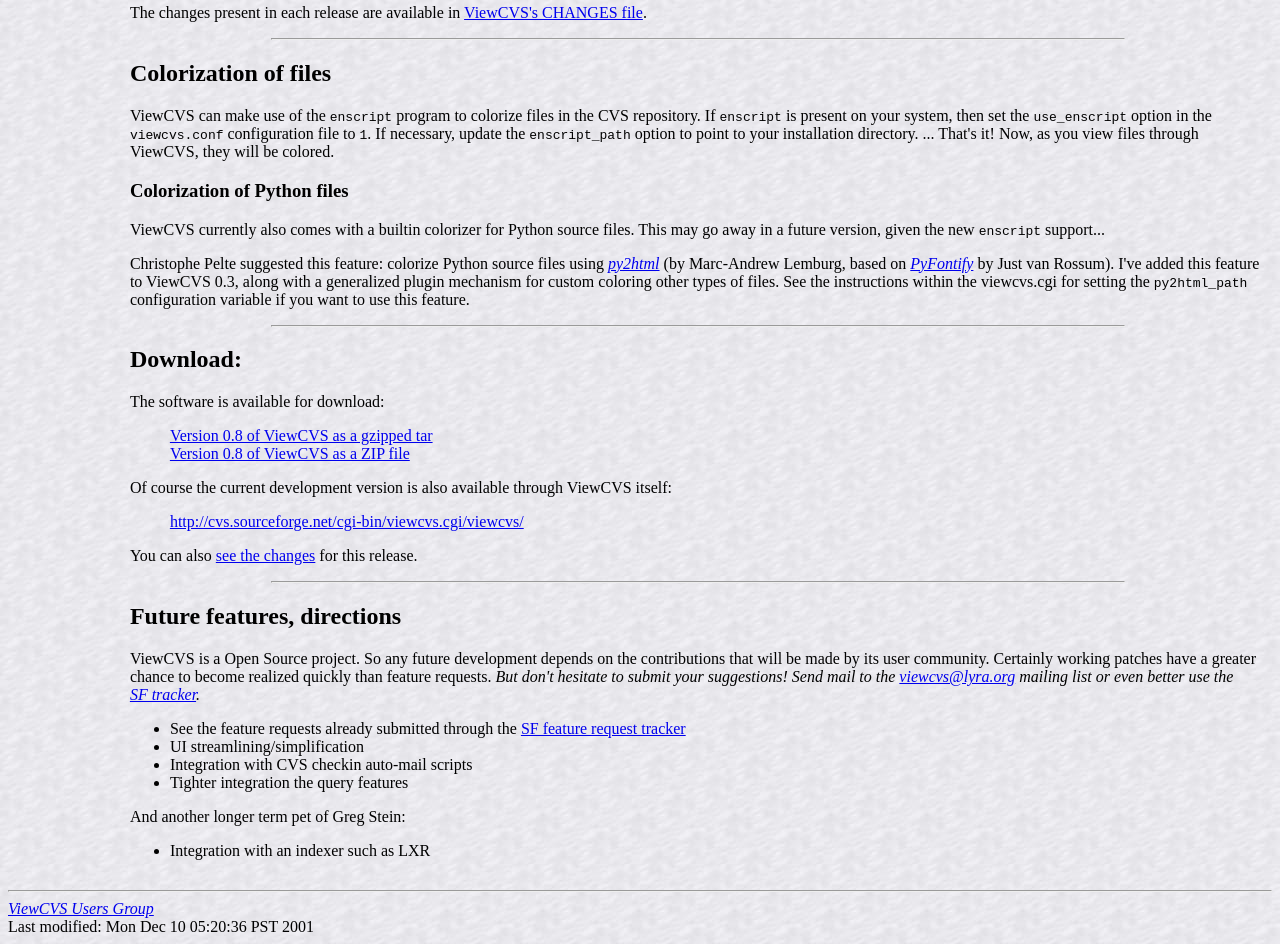
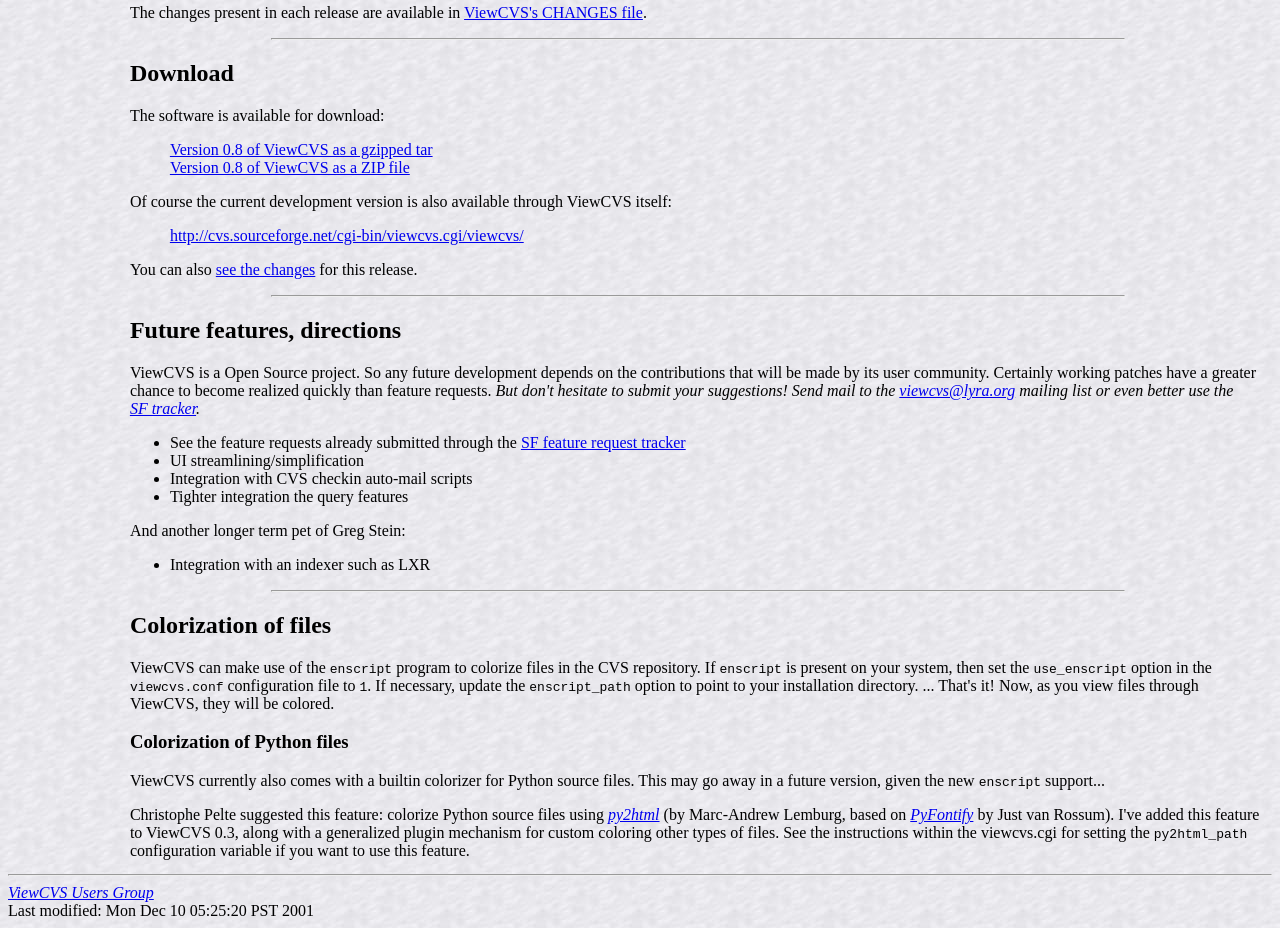
Before and after one commit to vitalif/viewvc-4intranet, a plain HTML site: page website/index.html in a window 1280 px wide. Shown: the part 1440-2384 px from the top of the page. Drawn offline with Linux system fonts and the light colour scheme.

Commit message:
* <a> cannot span <h2>, so move the anchors inside the <h2> tags * colorization is "less important" than the other subjects, so shift   it to the bottom of the page (no changes) * reflow one paragraph (no changes)
git-svn-id: http://viewvc.tigris.org/svn/viewvc/trunk@373 8cb11bc2-c004-0410-86c3-e597b4017df7

```diff
--- a/website/index.html
+++ b/website/index.html
@@ -31,16 +31,14 @@
       <a href="#History">History</a><br>
       <a href="#Mail">Mailing Lists</a><br>
       <a href="#Cvsweb">vs.&nbsp;cvsweb</a><br>
-      <a href="#Colorize">Colorization</a><br>
       <a href="#Download">Download</a><br>
       <a href="#Future">Future&nbsp;directions</a><br>
+      <a href="#Colorize">Colorization</a><br>
     </td>
     <td colspan=3>
 
     <hr width="75&#37;">
-    <a name="Features">
-    <h2>Features:</h2>
-    </a>
+    <h2><a name="Features">Features</a></h2>
     <p>
       ViewCVS can browse directories, change logs, and specific
       revisions of files. It can display diffs between versions and
@@ -56,9 +54,7 @@
     </p>
 
     <hr width="75&#37;">
-    <a name="History">
-    <h2>History:</h2>
-    </a>
+    <h2><a name="History">History</a></h2>
     <p>
       The ViewCVS software was inspired by
       <a href="http://stud.fh-heilbronn.de/~zeller/cgi/cvsweb.cgi/"><i>cvsweb</i></a>
@@ -73,10 +69,12 @@
 	 I've actually been able to go <em>way</em> beyond the simple
 	 changes that I had envisioned.
       </i></blockquote>
+    </p>
     <p>
-      ViewCVS started as a port of the cvsweb script, but has had numerous cleanups and other modifications,
-      based on some of Python's strengths. There is still some minor
-      "badness" remaining from the Perl code, but Greg has been working on
+      ViewCVS started as a port of the cvsweb script, but has had
+      numerous cleanups and other modifications, based on some of
+      Python's strengths. There is still some minor "badness"
+      remaining from the Perl code, but Greg has been working on
       flushing that out, while adding new features.
     </p>
     <p>
@@ -98,9 +96,7 @@
     </p>
 
     <hr width="75&#37;">
-    <a name="Mail">
-    <h2>Mailing Lists</h2>
-    </a>
+    <h2><a name="Mail">Mailing Lists</a></h2>
     <p>
       If you have any comments, questions, or suggestions,
       then please send them to the
@@ -118,9 +114,7 @@
       <a href="contributing.html">contribution</a> is welcome.
 
     <hr width="75&#37;">
-    <a name="Cvsweb">
-    <h2>Additional features over cvsweb</h2>
-    </a>
+    <h2><a name="Cvsweb">Additional features over cvsweb</a></h2>
 
     <ul>
       <li>
@@ -193,45 +187,7 @@
     </p>
 
     <hr width="75&#37;">
-    <a name="Colorize">
-    <h2>Colorization of files</h2>
-    </a>
-    <p>
-      ViewCVS can make use of the <code>enscript</code> program to
-      colorize files in the CVS repository. If <code>enscript</code>
-      is present on your system, then set the
-      <code>use_enscript</code> option in the
-      <code>viewcvs.conf</code> configuration file to <code>1</code>.
-      If necessary,
-      update the <code>enscript_path</code> option to point to your
-      installation directory. ... That's it! Now, as you view files
-      through ViewCVS, they will be colored.
-    </p>
-
-    <h3>Colorization of Python files</h3>
-
-    <p>
-      ViewCVS currently also comes with a builtin colorizer for Python
-      source files. This may go away in a future version, given the new
-      <code>enscript</code> support...
-    </p>
-    <p>
-      Christophe Pelte suggested this feature: colorize Python source
-      files using
-      <a href="http://starship.python.net/crew/lemburg/SoftwareDescriptions.html#py2html.py"><i>py2html</i></a>
-      (by Marc-Andrew Lemburg, based on
-      <a href="http://starship.python.net/crew/just/code/PyFontify.py"><i>PyFontify</i></a>
-      by Just van Rossum). I've added this feature to ViewCVS 0.3,
-      along with a generalized plugin mechanism for custom coloring other
-      types of files. See the instructions within the viewcvs.cgi for
-      setting the <code>py2html_path</code> configuration variable if
-      you want to use this feature.
-    </p>
-
-    <hr width="75&#37;">
-    <a name="Download">
-    <h2>Download:</h2>
-    </a>
+    <h2><a name="Download">Download</a></h2>
     <p>
       The software is available for download:
     </p>
@@ -257,9 +213,7 @@
     </p>
 
     <hr width="75&#37;">
-    <a name="Future">
-    <h2>Future features, directions</h2>
-    </a>
+    <h2><a name="Future">Future features, directions</a></h2>
     <p>
     ViewCVS is a Open Source project.  So any future development depends
     on the contributions that will be made by its user community.
@@ -289,12 +243,45 @@
     </ul>
     </p>
 
+    <hr width="75&#37;">
+    <h2><a name="Colorize">Colorization of files</a></h2>
+    <p>
+      ViewCVS can make use of the <code>enscript</code> program to
+      colorize files in the CVS repository. If <code>enscript</code>
+      is present on your system, then set the
+      <code>use_enscript</code> option in the
+      <code>viewcvs.conf</code> configuration file to <code>1</code>.
+      If necessary,
+      update the <code>enscript_path</code> option to point to your
+      installation directory. ... That's it! Now, as you view files
+      through ViewCVS, they will be colored.
+    </p>
+
+    <h3>Colorization of Python files</h3>
+    <p>
+      ViewCVS currently also comes with a builtin colorizer for Python
+      source files. This may go away in a future version, given the new
+      <code>enscript</code> support...
+    </p>
+    <p>
+      Christophe Pelte suggested this feature: colorize Python source
+      files using
+      <a href="http://starship.python.net/crew/lemburg/SoftwareDescriptions.html#py2html.py"><i>py2html</i></a>
+      (by Marc-Andrew Lemburg, based on
+      <a href="http://starship.python.net/crew/just/code/PyFontify.py"><i>PyFontify</i></a>
+      by Just van Rossum). I've added this feature to ViewCVS 0.3,
+      along with a generalized plugin mechanism for custom coloring other
+      types of files. See the instructions within the viewcvs.cgi for
+      setting the <code>py2html_path</code> configuration variable if
+      you want to use this feature.
+    </p>
+
   </td></tr></table>
   <hr>
   <address><a href="mailto:viewcvs@lyra.org">ViewCVS Users Group</a></address>
 <!-- Created: Fri Dec  3 02:51:37 PST 1999 -->
 <!-- hhmts start -->
-Last modified: Mon Dec 10 05:20:36 PST 2001
+Last modified: Mon Dec 10 05:25:20 PST 2001
 <!-- hhmts end -->
   </body>
 </html>
```
